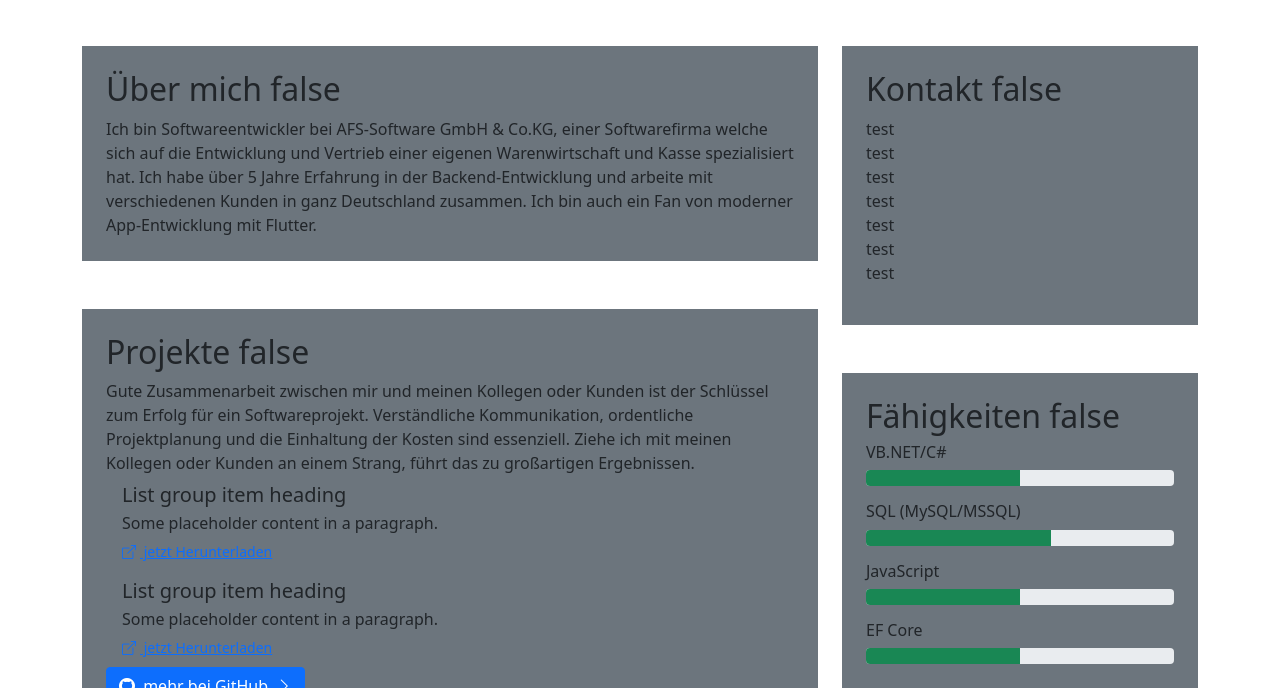
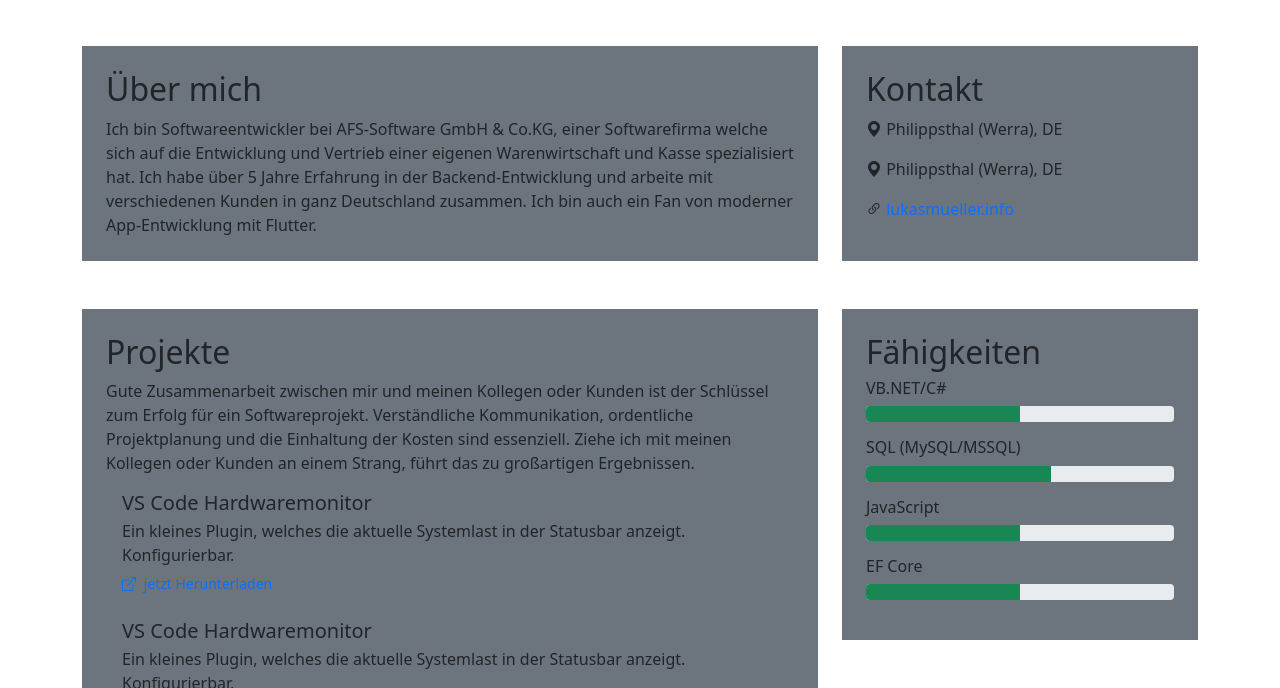
Before and after one commit to PRCV1/personal_website, a Vue app: page / in a window 1280 px wide. Shown: the part 264-952 px from the top of the page. Built offline with nearby package versions, Linux system fonts and the light colour scheme.

Commit message:
some small adjustments

```diff
--- a/public/projects.json
+++ b/public/projects.json
@@ -1,12 +1,17 @@
 [
     {
-        "title": "test",
-        "description": "test2",
-        "url": "url"
+        "title": "VS Code Hardwaremonitor",
+        "description": "Ein kleines Plugin, welches die aktuelle Systemlast in der Statusbar anzeigt. Konfigurierbar.",
+        "url": "https://github.com/PRCV1/hardwaremonitor"
     },
     {
-        "title": "a",
-        "description": "b",
-        "url": "c"
+        "title": "VS Code Hardwaremonitor",
+        "description": "Ein kleines Plugin, welches die aktuelle Systemlast in der Statusbar anzeigt. Konfigurierbar.",
+        "url": "https://github.com/PRCV1/hardwaremonitor"
+    },
+    {
+        "title": "VS Code Hardwaremonitor",
+        "description": "Ein kleines Plugin, welches die aktuelle Systemlast in der Statusbar anzeigt. Konfigurierbar.",
+        "url": "https://github.com/PRCV1/hardwaremonitor"
     }
 ]
--- a/src/App.vue
+++ b/src/App.vue
@@ -14,13 +14,18 @@
       <div class="col-lg-4 col-12">
         <Section title="Kontakt">
           <ol class="list-unstyled">
-            <li>test</li>
-            <li>test</li>
-            <li>test</li>
-            <li>test</li>
-            <li>test</li>
-            <li>test</li>
-            <li>test</li>
+            <li class="mb-3">
+              <i class="bi bi-geo-alt-fill"></i>
+              Philippsthal (Werra), DE
+            </li>
+            <li class="mb-3">
+              <i class="bi bi-geo-alt-fill"></i>
+              Philippsthal (Werra), DE
+            </li>
+            <li>
+              <i class="bi bi-link-45deg"></i>
+              <BsLink class="text-decoration-none" :show-icon="false" text="lukasmueller.info" url="https://lukasmueller.info" />
+            </li>
           </ol>
         </Section>
         <Section title="Fähigkeiten">
@@ -31,6 +36,9 @@
         </Section>
         <Section title="Ausbildung">
           <Education />
+        </Section>
+        <Section title="Credits">
+
         </Section>
       </div>
     </div>
@@ -45,6 +53,7 @@ import BsProgressbar from "./components/bsProgressbar.vue";
 import Education from "./components/Education.vue";
 import Projects from "./components/Projects.vue";
 import { onBeforeMount } from "vue";
+import BsLink from "./components/bsLink.vue";
 
 onBeforeMount(() => {
 
--- a/src/components/Projects.vue
+++ b/src/components/Projects.vue
@@ -1,18 +1,23 @@
 <template>
     Gute Zusammenarbeit zwischen mir und meinen Kollegen oder Kunden ist der Schlüssel zum Erfolg für ein Softwareprojekt. Verständliche Kommunikation, ordentliche Projektplanung und die Einhaltung der Kosten sind essenziell. Ziehe ich mit meinen Kollegen oder Kunden an einem Strang, führt das zu großartigen Ergebnissen.
     <div v-if="projects.length > 0">
-        <div class="list-group" v-for="(item, index) in projects" :key="index">
+        <div class="list-group my-2" v-for="(item, index) in projects" :key="index">
             <div
                 class="list-group-item border-0 bg-transparent"
                 :class="[isDarkmode ? 'text-white-50' : 'text-dark']"
                 aria-current="true"
             >
                 <div class="d-flex w-100 justify-content-between">
-                    <h5 class="mb-1">List group item heading</h5>
+                    <h5 class="mb-1">{{ item.title }}</h5>
                 </div>
-                <p class="mb-1">Some placeholder content in a paragraph.</p>
+                <p class="mb-1">{{ item.description }}</p>
                 <small>
-                    <BsLink :show-icon="true" :url="String(item.url)" text="jetzt Herunterladen" />
+                    <BsLink
+                        class="text-decoration-none"
+                        :show-icon="true"
+                        :url="String(item.url)"
+                        text="jetzt Herunterladen"
+                    />
                 </small>
             </div>
         </div>
--- a/src/components/Section.vue
+++ b/src/components/Section.vue
@@ -1,7 +1,7 @@
 <template>
     <section class="mb-5 p-4" :class="[isDarkmode ? 'bg-dark' : 'bg-secondary']" >
         <h2 :class="[isDarkmode ? 'text-white' : 'text-dark']">
-            {{ title }} {{ isDarkmode }}
+            {{ title }}
         </h2>
         <div :class="[isDarkmode ? 'text-white-50' : 'text-dark']">
             <slot></slot>
--- a/src/components/bsLink.vue
+++ b/src/components/bsLink.vue
@@ -1,7 +1,7 @@
 <template>
     <a :href="url" target="_blank" rel="noopener noreferrer">
         <i v-if="showIcon" class="bi bi-box-arrow-up-right me-1"></i>
-        {{ text }}
+        {{text}}
     </a>
 </template>
 
```
